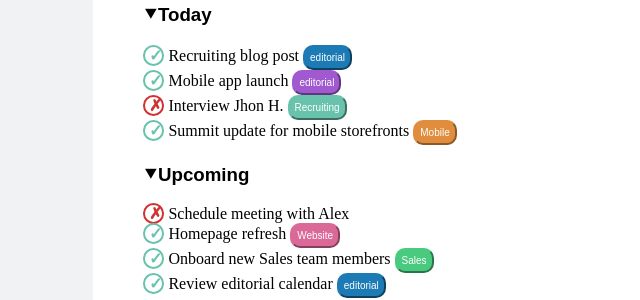
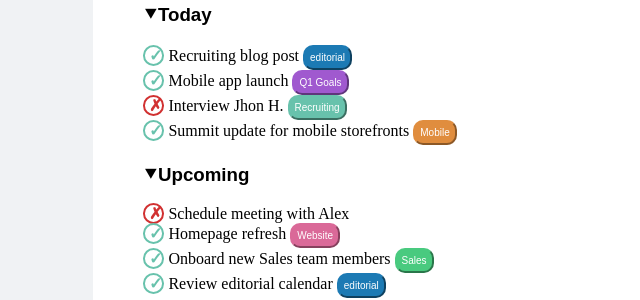
Before and after one commit to DavideVenturelli12/html-css-toboolist, a plain HTML site: page index.html in a window 1280 px wide. Shown: the part 286-586 px from the top of the page, 57-697 px from the left. Drawn offline with Linux system fonts and the light colour scheme.

Commit message:
fine liste

```diff
--- a/index.html
+++ b/index.html
@@ -25,7 +25,7 @@
             <h3>&#11206;Today</h3>
             <ul style="list-style: none;">
                 <li><span class="spunta">&check;</span> Recruiting blog post <button class="editorial">editorial</button></li>
-                <li><span class="spunta">&check;</span> Mobile app launch <button id="q1">editorial</Q1 Goals></li>
+                <li><span class="spunta">&check;</span> Mobile app launch <button id="q1">Q1 Goals</button></li>
                 <li><span class="croce">&cross;</span> Interview Jhon H. <button id="recruiting">Recruiting</button></li>
                 <li><span class="spunta">&check;</span> Summit update for mobile storefronts <button id="mobile">Mobile</button></li>
             </ul>
```
